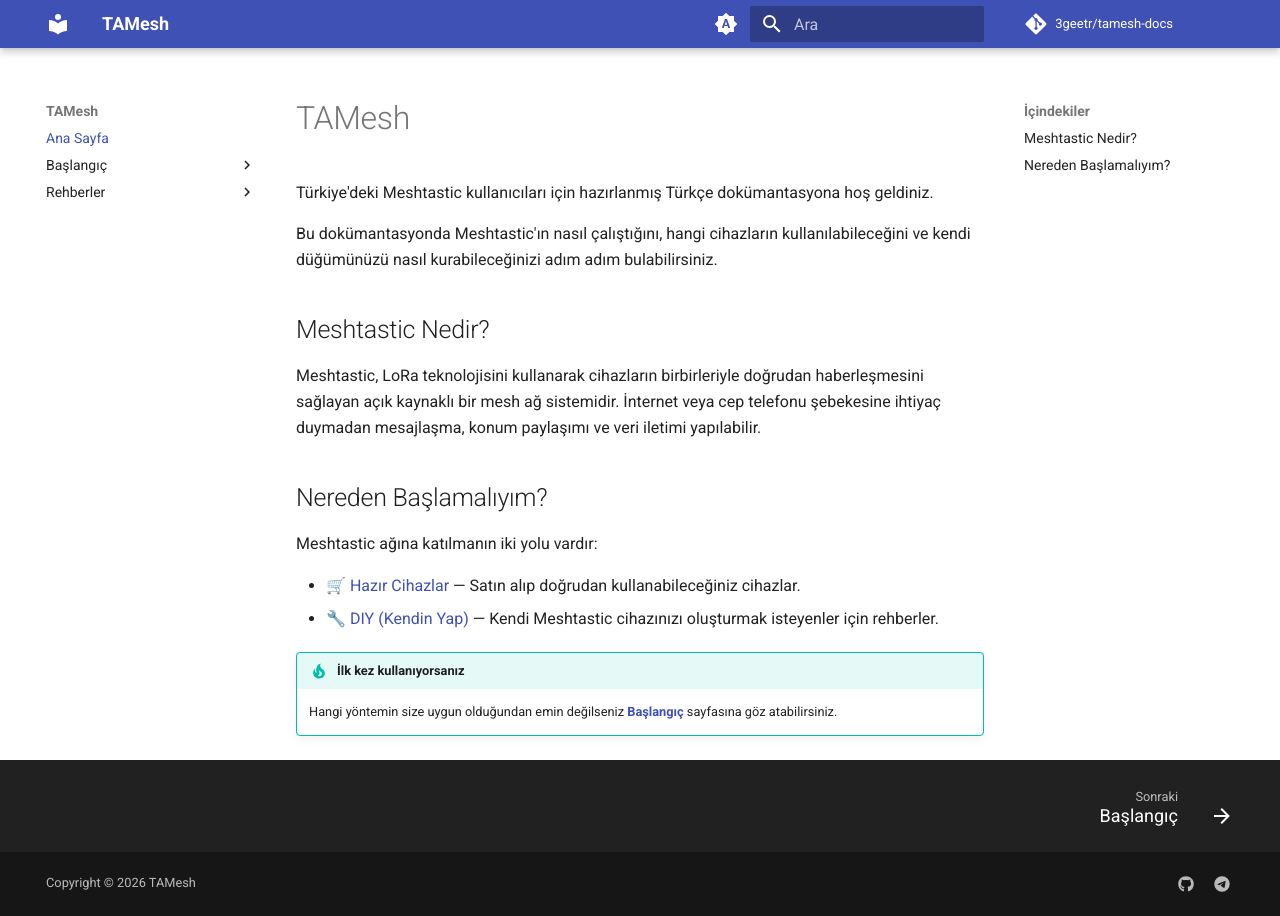
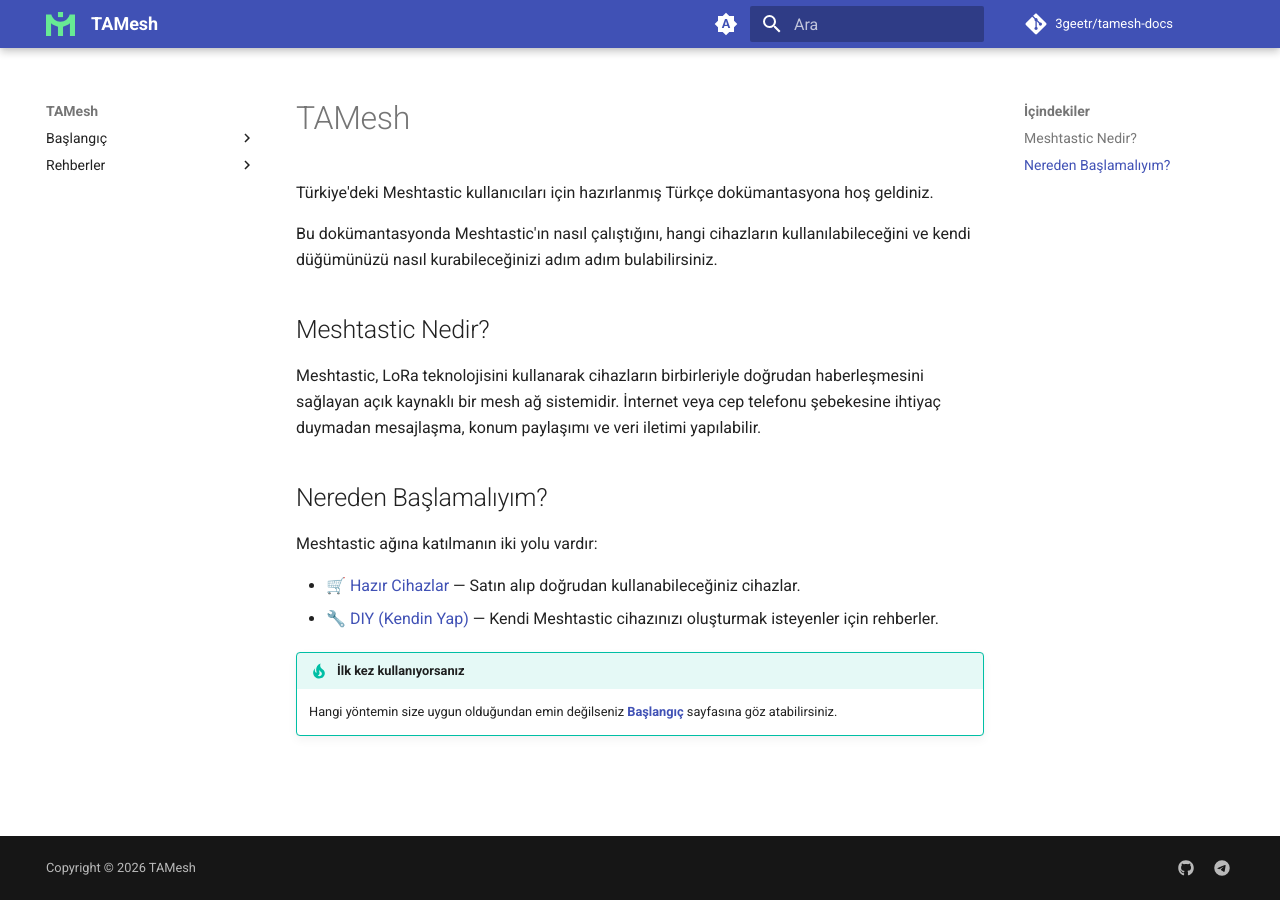
Before and after one commit to 3geETR/tamesh-docs, an MkDocs documentation site: the page built from docs/index.md, in a window 1280 px wide. Built offline with MkDocs 1.6.1 and Material for MkDocs 9.7.7, drawn with Linux system fonts in a browser that asks for light colours; comment, search, counter and statistics services are not loaded.

Commit message:
Navbar logo/başlık aralığı sıkılaştırıldı, logo eklendi

```diff
--- /dev/null
+++ b/docs/stylesheets/extra.css
@@ -0,0 +1,3 @@
+[dir="ltr"] .md-header__title {
+  margin-left: 0.2rem;
+}
--- a/mkdocs.yml
+++ b/mkdocs.yml
@@ -1,11 +1,13 @@
 site_name: TAMesh
 site_description: TAMesh - Türkiye Meshtastic Topluluğu Dokümantasyonu
-site_url: https://3geetr.github.io/tamesh-docs/
+site_url: https://3geetr.is-a.dev/tamesh-docs/
 repo_url: https://github.com/3geetr/tamesh-docs
 repo_name: 3geetr/tamesh-docs
 edit_uri: edit/main/docs/
 
 theme:
+  logo: assets/tamesh.svg
+  favicon: assets/tamesh.svg
   name: material
   language: tr
   features:
@@ -13,6 +15,7 @@
     - navigation.tracking
     - navigation.top
     - navigation.footer
+    - navigation.indexes
     - toc.follow
     - search.suggest
     - search.highlight
@@ -54,9 +57,10 @@
       title: İçindekiler
 
 plugins:
-  - section-index
   - search
 
+extra_css:
+  - stylesheets/extra.css
 
 extra:
   generator: false
@@ -71,7 +75,6 @@
 copyright: Copyright &copy; 2026 TAMesh
 
 nav:
-  - Ana Sayfa: index.md
   - Başlangıç:
       - baslangic/index.md
       - Frekans Seçimi: baslangic/frekans-secimi.md
```
Also changed, not shown: docs/assets/tamesh.svg (added).
